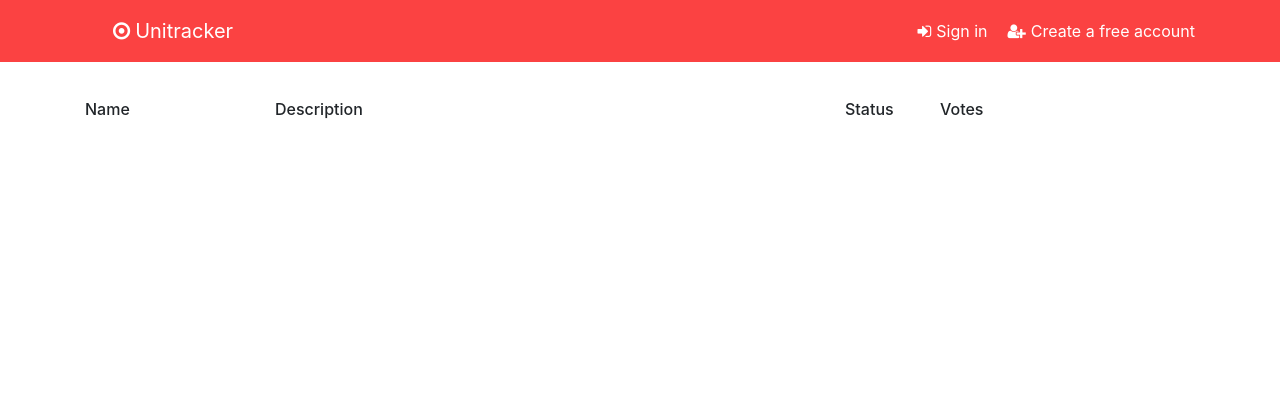
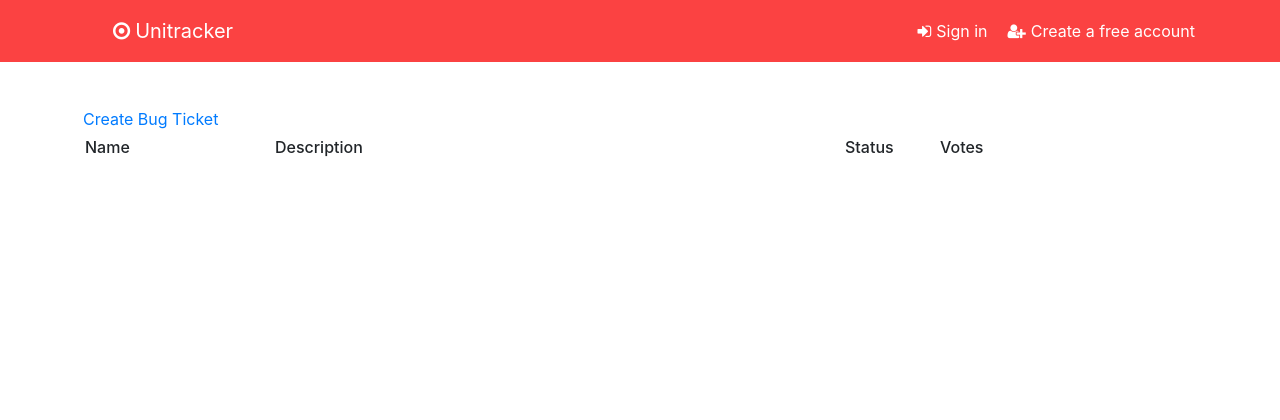
Before and after one commit to DeanFlint/unitracker, a Django app: page /view_bugs/ in a window 1280 px wide. Shown: the top 420 px of the page. Run offline with Django 3.2, Linux system fonts and the light colour scheme; data that the repository does not hold is empty; style sheets or scripts are compiled from the project's sources; some libraries are stand-ins or nearby versions.

Commit message:
Html updates

```diff
--- a/bugs/templates/bugs.html
+++ b/bugs/templates/bugs.html
@@ -1,4 +1,8 @@
 {% extends 'base.html' %} {% block content %}
+
+<div class="row">
+    <a href="{% url 'create_bug' %}" class="btn btn-default">Create Bug Ticket</a>
+</div>
 
 <div class="row">
     <div class="col-md-2">
@@ -32,7 +36,7 @@
         <p>{{bug.votes}}</p>
     </div>
     <div class="col-md-2">
-        <div class="btn btn-primary">View Bug</div>
+        <a href="{% url 'view_bug' bug.id %}" class="btn btn-default">View Bug</a>
     </div>
     {% endfor %}
 </div>
```
